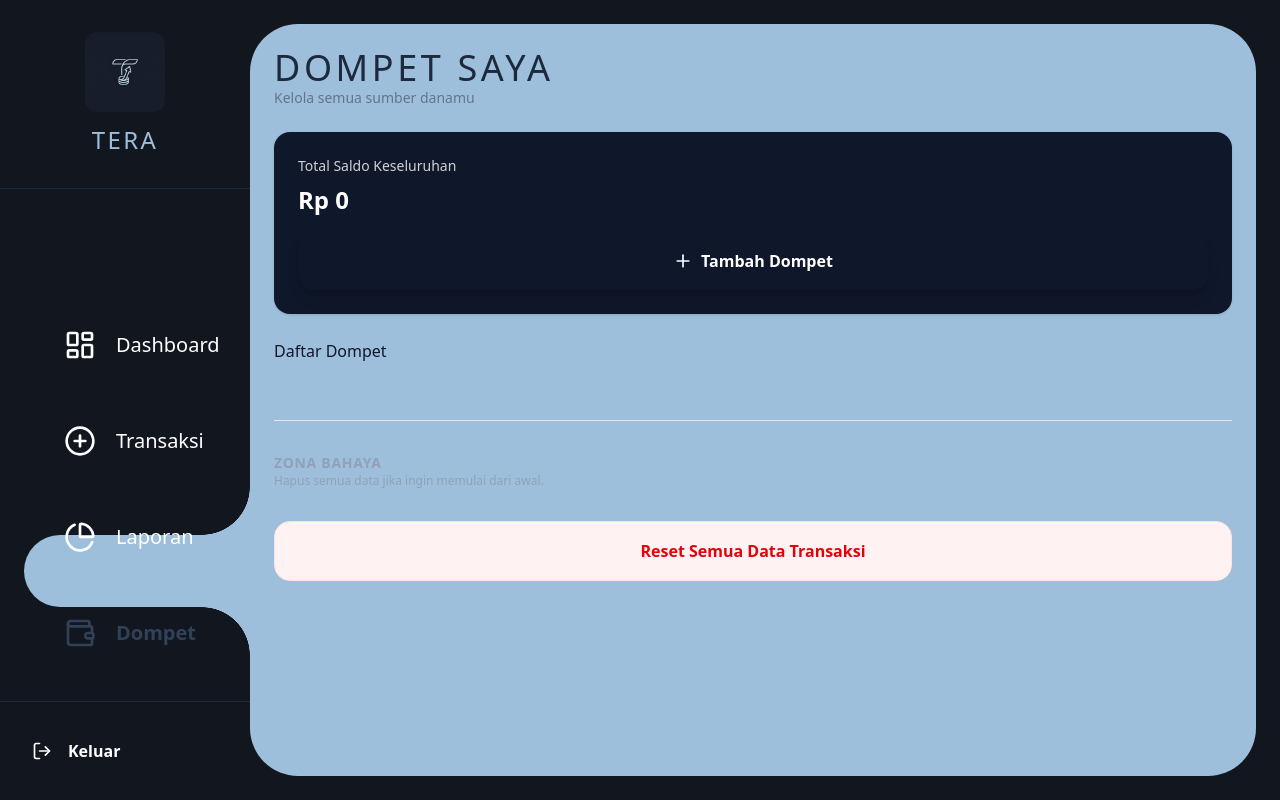
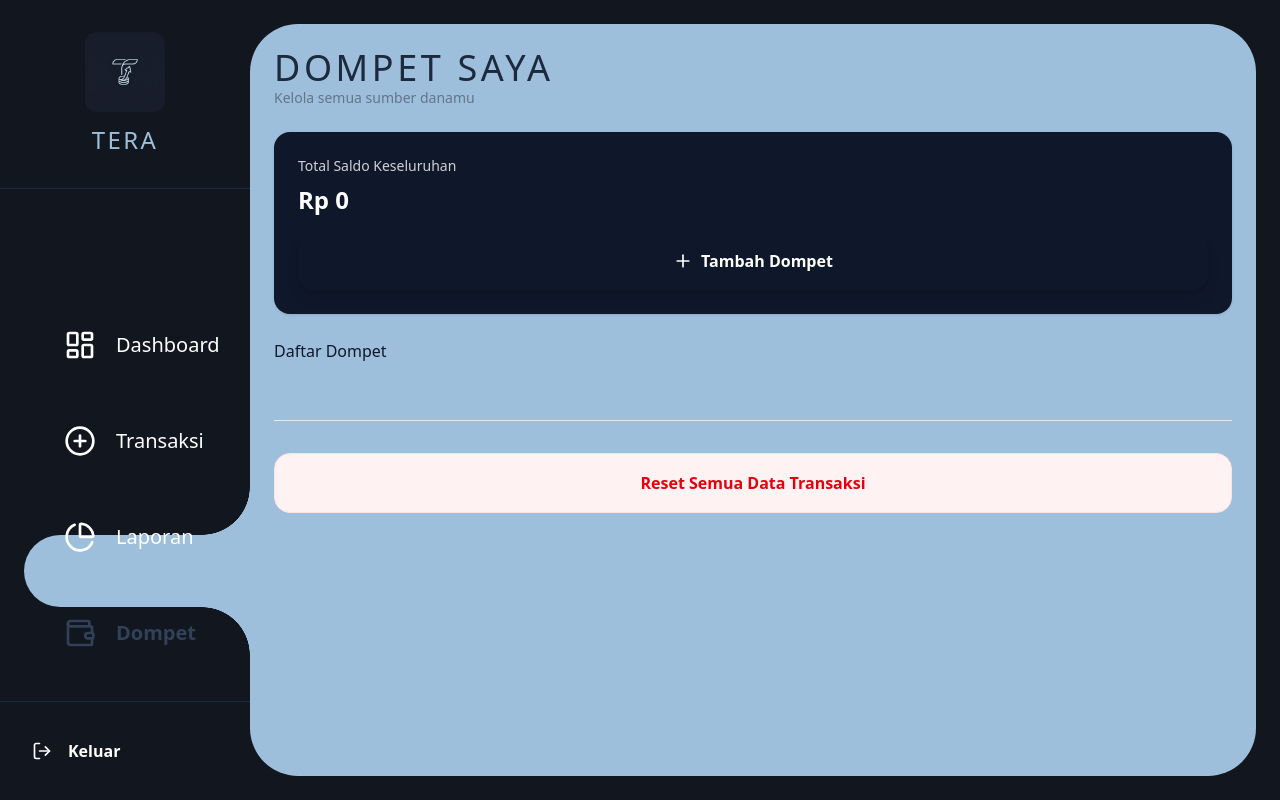
Before and after one commit to hizkiaa13/teradotcom, a React (Vite) app: page /wallet in a window 1280 px wide. Built offline with nearby package versions, Linux system fonts and the light colour scheme; a web font is replaced by a local one.

Commit message:
style: remove Zona Bahaya text and description from Wallet.jsx

```diff
--- a/src/pages/Wallet.jsx
+++ b/src/pages/Wallet.jsx
@@ -75,10 +75,6 @@ const Wallet = () => {
       </section>
 
       <section className="flex flex-col gap-4 mt-8 pt-8 border-t border-slate-200 animate-fade-in-up" style={{ animationDelay: '300ms' }}>
-        <div className="flex flex-col">
-          <h2 className="text-sm font-bold text-slate-400 uppercase tracking-wider">Zona Bahaya</h2>
-          <p className="text-xs text-slate-400 mb-4">Hapus semua data jika ingin memulai dari awal.</p>
-        </div>
         <button
           onClick={() => setIsResetConfirmOpen(true)}
           className="flex items-center justify-center gap-2 py-4 px-6 rounded-2xl font-bold transition-all
```
